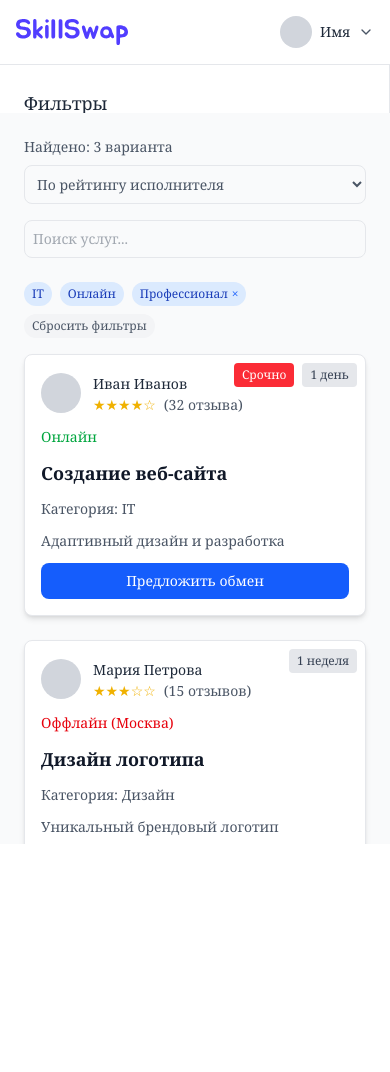
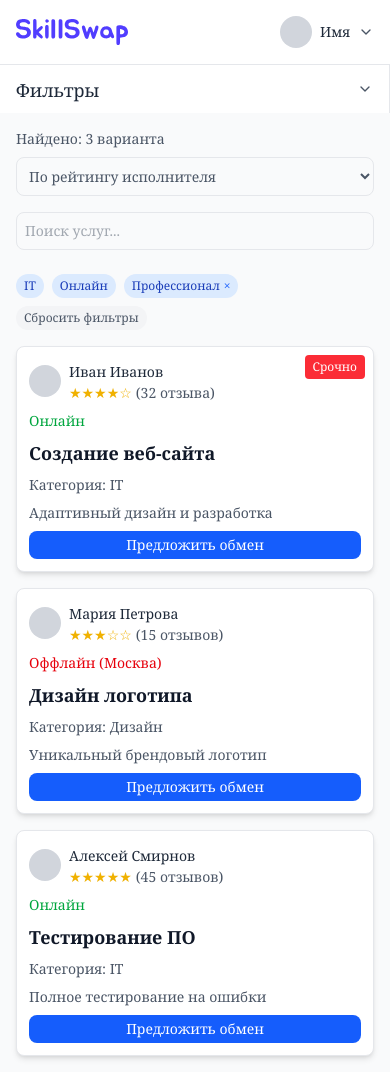
Before and after one commit to solarand/SkillSwap, a React (Vite) app: page /services in a window 390 px wide. Before the commit the page ends 844 px from the top, so only its background shows below. Built offline with nearby package versions, Linux system fonts and the light colour scheme.

Commit message:
адаптив каталога

```diff
--- a/src/pages/catalog/ServicesCatalog.tsx
+++ b/src/pages/catalog/ServicesCatalog.tsx
@@ -1,9 +1,12 @@
 import logo from "@/assets/svg/SkillSwap.svg";
-import { ChevronDown } from "lucide-react";
+import { ChevronDown, ChevronUp } from "lucide-react";
+import { useState } from "react";
 
 const ServiceCatalog = () => {
+  const [filterOpen, setFilterOpen] = useState(false);
+
   return (
-    <div className="min-h-screen bg-gray-50 overflow-y-hidden">
+    <div className="min-h-screen bg-gray-50 md:overflow-y-hidden">
       {/* Компонент: Header - содержит логотип слева и профиль справа */}
       <header className="w-full bg-white shadow-sm p-4">
         <div className="flex justify-between items-center">
@@ -13,20 +16,38 @@ const ServiceCatalog = () => {
           <div className="flex items-center gap-2">
             <div className="w-8 h-8 bg-gray-300 rounded-full" />{" "}
             {/* Плейсхолдер для аватара */}
-            <span className="text-sm font-medium text-gray-800">Имя</span>
+            <span className="text-sm font-medium text-gray-800 hidden max-[490px]:block">
+              Имя
+            </span>
             <ChevronDown className="stroke-2 w-4 h-4 text-gray-600" />
           </div>
         </div>
       </header>
 
       {/* Компонент: FilterSection - секция фильтров слева, с скроллбаром */}
-      <div className="flex flex-col md:flex-row h-[calc(100vh-80px)] border-t border-gray-200">
-        <aside className="w-full md:w-1/5 bg-white p-6 border-r border-gray-200 md:h-full overflow-y-auto">
+      <div className="flex flex-col md:flex-row md:h-[calc(100vh-80px)] border-t border-gray-200">
+        <aside
+          className={`w-full md:w-1/5 bg-white p-4 md:p-6 border-r border-gray-200 md:h-full md:overflow-y-auto ${filterOpen ? "" : "overflow-y-hidden h-12"}`}
+        >
           {/* Компонент: MainFilters - основные фильтры */}
           <div className="mb-6">
-            <h2 className="text-lg font-medium text-gray-800 mb-8">Фильтры</h2>
-
-            <h3 className="text-sm font-medium text-gray-700 mb-2">
+            <div className="flex justify-between">
+              <h2 className="text-lg font-medium text-gray-800 mb-8 mt-[-5px]">
+                Фильтры
+              </h2>
+              {filterOpen ? (
+                <ChevronUp
+                  className="stroke-2 w-4 h-4 text-gray-600 md:hidden"
+                  onClick={() => setFilterOpen(false)}
+                />
+              ) : (
+                <ChevronDown
+                  className="stroke-2 w-4 h-4 text-gray-600 md:hidden"
+                  onClick={() => setFilterOpen(true)}
+                />
+              )}
+            </div>
+            <h3 className="text-sm font-medium text-gray-700 mb-2 mt-[5px]">
               Категории услуг
             </h3>
             <div className="space-y-2 mb-4">
@@ -151,32 +172,6 @@ const ServiceCatalog = () => {
               Новые пользователи (без рейтинга)
             </label>
           </div>
-          <h3 className="text-sm font-medium text-gray-700 mb-2">
-            По времени выполнения
-          </h3>
-          <div className="space-y-2 mb-4">
-            <label className="flex items-center gap-2 text-sm text-gray-600">
-              <input
-                type="radio"
-                className="h-4 w-4 text-blue-600 border-gray-200"
-              />
-              Сегодня
-            </label>
-            <label className="flex items-center gap-2 text-sm text-gray-600">
-              <input
-                type="radio"
-                className="h-4 w-4 text-blue-600 border-gray-200"
-              />
-              В течение недели
-            </label>
-            <label className="flex items-center gap-2 text-sm text-gray-600">
-              <input
-                type="radio"
-                className="h-4 w-4 text-blue-600 border-gray-200"
-              />
-              В течение месяца
-            </label>
-          </div>
 
           <h3 className="text-sm font-medium text-gray-700 mb-2">
             Срочность задачи
@@ -200,7 +195,7 @@ const ServiceCatalog = () => {
         </aside>
 
         {/* Компонент: MainContent - содержит сортировку и карточки */}
-        <main className="w-full md:w-4/5 p-6 relative">
+        <main className="w-full min-h-screen md:w-4/5 p-4 md:p-6 relative">
           {/* Компонент: FoundCount - количество найденных услуг */}
           <div className="mb-2 text-sm text-gray-600">Найдено: 3 варианта</div>
 
@@ -235,24 +230,19 @@ const ServiceCatalog = () => {
           </div>
 
           {/* Компонент: ServiceGrid - сетка карточек услуг */}
-          <div className="grid grid-cols-1 sm:grid-cols-2 lg:grid-cols-3 gap-6">
-            <div className="bg-white border border-gray-200 rounded-lg shadow-md p-4 flex flex-col gap-3 relative">
-              <div className="flex gap-2 absolute right-2 top-2">
-                <span className=" px-2 py-1 bg-red-500 text-xs text-white rounded">
-                  Срочно
-                </span>
-                <span className=" px-2 py-1 bg-gray-200 text-xs text-gray-700 rounded">
-                  1 день
-                </span>
-              </div>
-              <div className="flex items-center gap-3">
-                <div className="w-10 h-10 bg-gray-300 rounded-full" />{" "}
+          <div className="grid grid-cols-1 sm:grid-cols-2 lg:grid-cols-3 gap-4">
+            <div className="bg-white border border-gray-200 rounded-lg shadow-md p-3 sm:p-4 flex flex-col gap-2 sm:gap-3 relative">
+              <span className="absolute right-2 top-2 px-2 py-1 bg-red-500 text-xs text-white rounded">
+                Срочно
+              </span>
+              <div className="flex items-center gap-2 sm:gap-3">
+                <div className="w-8 sm:w-10 h-8 sm:h-10 bg-gray-300 rounded-full" />{" "}
                 {/* Плейсхолдер для аватара */}
                 <div>
                   <span className="text-sm font-medium text-gray-800">
                     Иван Иванов
                   </span>
-                  <div className="flex items-center gap-2">
+                  <div className="flex items-center gap-1 sm:gap-2">
                     <span className="text-sm text-yellow-500">★★★★☆</span>{" "}
                     {/* Рейтинг */}
                     <span className="text-sm text-gray-600">
@@ -271,21 +261,18 @@ const ServiceCatalog = () => {
               <p className="text-sm text-gray-600">
                 Адаптивный дизайн и разработка
               </p>
-              <button className="mt-auto px-4 py-2 bg-blue-600 text-white rounded-lg text-sm hover:bg-blue-700 cursor-pointer">
+              <button className="mt-auto px-3 sm:px-4 py-1 sm:py-2 bg-blue-600 text-white rounded-lg text-sm hover:bg-blue-700 cursor-pointer">
                 Предложить обмен
               </button>
             </div>
-            <div className="bg-white border border-gray-200 rounded-lg shadow-md p-4 flex flex-col gap-3 relative">
-              <span className="absolute top-2 right-2 px-2 py-1 bg-gray-200 text-xs text-gray-700 rounded">
-                1 неделя
-              </span>
-              <div className="flex items-center gap-3">
-                <div className="w-10 h-10 bg-gray-300 rounded-full" />
+            <div className="bg-white border border-gray-200 rounded-lg shadow-md p-3 sm:p-4 flex flex-col gap-2 sm:gap-3 relative">
+              <div className="flex items-center gap-2 sm:gap-3">
+                <div className="w-8 sm:w-10 h-8 sm:h-10 bg-gray-300 rounded-full" />
                 <div>
                   <span className="text-sm font-medium text-gray-800">
                     Мария Петрова
                   </span>
-                  <div className="flex items-center gap-2">
+                  <div className="flex items-center gap-1 sm:gap-2">
                     <span className="text-sm text-yellow-500">★★★☆☆</span>{" "}
                     {/* Рейтинг */}
                     <span className="text-sm text-gray-600">
@@ -304,21 +291,18 @@ const ServiceCatalog = () => {
               <p className="text-sm text-gray-600">
                 Уникальный брендовый логотип
               </p>
-              <button className="mt-auto px-4 py-2 bg-blue-600 text-white rounded-lg text-sm hover:bg-blue-700 cursor-pointer">
+              <button className="mt-auto px-3 sm:px-4 py-1 sm:py-2 bg-blue-600 text-white rounded-lg text-sm hover:bg-blue-700 cursor-pointer">
                 Предложить обмен
               </button>
             </div>
-            <div className="bg-white border border-gray-200 rounded-lg shadow-md p-4 flex flex-col gap-3 relative">
-              <span className="absolute top-2 right-2 px-2 py-1 bg-gray-200 text-xs text-gray-700 rounded">
-                2 дня
-              </span>
-              <div className="flex items-center gap-3">
-                <div className="w-10 h-10 bg-gray-300 rounded-full" />
+            <div className="bg-white border border-gray-200 rounded-lg shadow-md p-3 sm:p-4 flex flex-col gap-2 sm:gap-3 relative">
+              <div className="flex items-center gap-2 sm:gap-3">
+                <div className="w-8 sm:w-10 h-8 sm:h-10 bg-gray-300 rounded-full" />
                 <div>
                   <span className="text-sm font-medium text-gray-800">
                     Алексей Смирнов
                   </span>
-                  <div className="flex items-center gap-2">
+                  <div className="flex items-center gap-1 sm:gap-2">
                     <span className="text-sm text-yellow-500">★★★★★</span>{" "}
                     {/* Рейтинг */}
                     <span className="text-sm text-gray-600">
@@ -337,24 +321,24 @@ const ServiceCatalog = () => {
               <p className="text-sm text-gray-600">
                 Полное тестирование на ошибки
               </p>
-              <button className="mt-auto px-4 py-2 bg-blue-600 text-white rounded-lg text-sm hover:bg-blue-700 cursor-pointer">
+              <button className="mt-auto px-3 sm:px-4 py-1 sm:py-2 bg-blue-600 text-white rounded-lg text-sm hover:bg-blue-700 cursor-pointer">
                 Предложить обмен
               </button>
             </div>
           </div>
           {/* Компонент: Pagination - пагинация */}
-          <div className="mt-6 flex justify-center items-center gap-2 absolute bottom-3 left-0 right-0">
-            <button className="w-10 h-10 bg-gray-200 text-sm text-gray-700 rounded hover:bg-gray-300">
+          <div className="mt-4 sm:mt-6 hidden justify-center items-center gap-1 sm:gap-2 absolute bottom-2 sm:bottom-3 left-0 right-0 sm:flex">
+            <button className="w-8 sm:w-10 h-8 sm:h-10 bg-gray-200 text-xs sm:text-sm text-gray-700 rounded hover:bg-gray-300">
               1
             </button>
-            <button className="w-10 h-10 bg-blue-600 text-white rounded">
+            <button className="w-8 sm:w-10 h-8 sm:h-10 bg-blue-600 text-white rounded">
               2
             </button>
-            <button className="w-10 h-10 bg-gray-200 text-sm text-gray-700 rounded hover:bg-gray-300">
+            <button className="w-8 sm:w-10 h-8 sm:h-10 bg-gray-200 text-xs sm:text-sm text-gray-700 rounded hover:bg-gray-300">
               3
             </button>
-            <span className="text-sm text-gray-600">...</span>
-            <button className="w-10 h-10 bg-gray-200 text-sm text-gray-700 rounded hover:bg-gray-300">
+            <span className="text-xs sm:text-sm text-gray-600">...</span>
+            <button className="w-8 sm:w-10 h-8 sm:h-10 bg-gray-200 text-xs sm:text-sm text-gray-700 rounded hover:bg-gray-300">
               10
             </button>
           </div>
```
